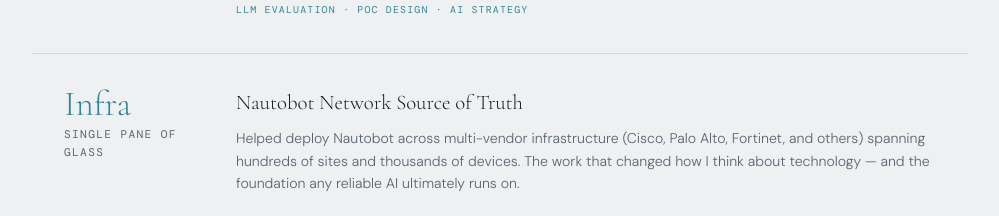
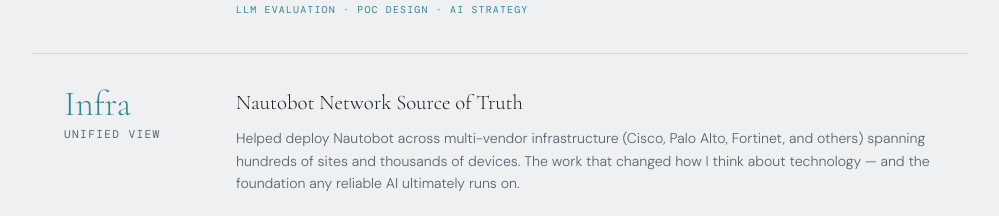
Before and after one commit to fde-shipit/martina-portfolio, a Next.js app: page / in a window 1280 px wide. Shown: the part 2140-2356 px from the top of the page, without its empty margins (264-1263 px from the left). Built offline with nearby package versions, Linux system fonts and the light colour scheme.

Commit message:
grammar fixes

```diff
--- a/content/data.ts
+++ b/content/data.ts
@@ -49,7 +49,7 @@
   },
   {
     number: "Infra",
-    sublabel: "single pane of glass",
+    sublabel: "unified view",
     title: "Nautobot Network Source of Truth",
     description: "Helped deploy Nautobot across multi-vendor infrastructure (Cisco, Palo Alto, Fortinet, and others) spanning hundreds of sites and thousands of devices. The work that changed how I think about technology — and the foundation any reliable AI ultimately runs on.",
     tag: "Nautobot, Infrastructure at scale",
```
